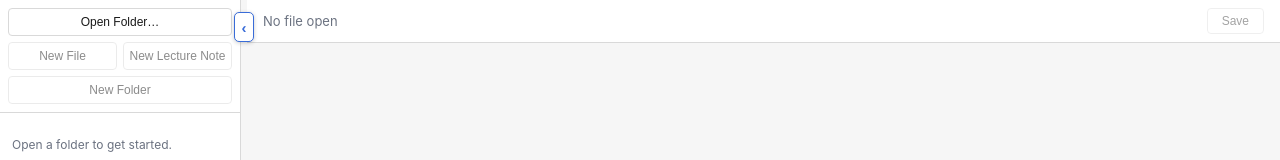
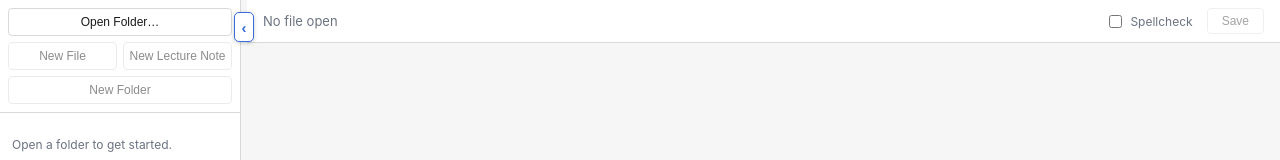
Before and after one commit to NorwegianKiwi-glitch/markdown-notepad, a React (Vite) app: page / in a window 1280 px wide. Shown: the top 160 px of the page. Built offline with nearby package versions, Linux system fonts and the light colour scheme.

Commit message:
feat: add spellcheck toggle and integrate with editor; optimize memory usage for Linux builds

```diff
--- a/src/App.css
+++ b/src/App.css
@@ -86,6 +86,22 @@ body.resizing-col * {
   display: inline-block;
 }
 
+.header-actions {
+  display: flex;
+  align-items: center;
+  gap: 14px;
+}
+
+.spellcheck-toggle {
+  display: flex;
+  align-items: center;
+  gap: 5px;
+  font-size: 12px;
+  color: var(--muted-text);
+  cursor: pointer;
+  user-select: none;
+}
+
 .workspace-header button {
   font-size: 12px;
   padding: 5px 14px;
--- a/src/App.tsx
+++ b/src/App.tsx
@@ -32,6 +32,7 @@ const AUTOSAVE_DELAY_MS = 1500;
 
 const LAST_FOLDER_KEY = "lastOpenedFolder";
 const LAST_FILE_KEY = "lastOpenedFile";
+const SPELLCHECK_KEY = "spellcheckEnabled";
 
 function isPathInside(child: string, parent: string): boolean {
   return child === parent || child.startsWith(parent + "\\") || child.startsWith(parent + "/");
@@ -47,6 +48,20 @@ function App() {
   const [errorMessage, setErrorMessage] = useState<string | null>(null);
   const [tagsByFile, setTagsByFile] = useState<Record<string, string[]>>({});
   const [quickSwitcherOpen, setQuickSwitcherOpen] = useState(false);
+  // Off by default: nspell has to parse ~6MB of English + Norwegian dictionary
+  // data into memory the first time it loads, so notes that don't need it
+  // shouldn't pay for it unasked.
+  const [spellcheckEnabled, setSpellcheckEnabled] = useState(
+    () => localStorage.getItem(SPELLCHECK_KEY) === "true",
+  );
+
+  function toggleSpellcheck() {
+    setSpellcheckEnabled((prev) => {
+      const next = !prev;
+      localStorage.setItem(SPELLCHECK_KEY, String(next));
+      return next;
+    });
+  }
 
   const sidebarResize = useResizableWidth({
     defaultWidth: 240,
@@ -346,9 +361,15 @@ function App() {
             {activeFile ? basename(activeFile) : "No file open"}
             {isDirty && <span className="dirty-dot" title="Unsaved changes" />}
           </span>
-          <button type="button" onClick={handleSave} disabled={!activeFile || !isDirty}>
-            Save
-          </button>
+          <div className="header-actions">
+            <label className="spellcheck-toggle">
+              <input type="checkbox" checked={spellcheckEnabled} onChange={toggleSpellcheck} />
+              Spellcheck
+            </label>
+            <button type="button" onClick={handleSave} disabled={!activeFile || !isDirty}>
+              Save
+            </button>
+          </div>
         </div>
         {errorMessage && <div className="error-banner">{errorMessage}</div>}
         <div className="panes">
@@ -357,11 +378,13 @@ function App() {
               <PlainTextEditor value={content} onChange={setContent} />
             ) : (
               <Editor
+                key={spellcheckEnabled ? "spellcheck-on" : "spellcheck-off"}
                 value={content}
                 onChange={setContent}
                 noteDir={dirname(activeFile)}
                 noteNames={noteNames}
                 onNavigateToNote={handleNavigateToNote}
+                spellcheckEnabled={spellcheckEnabled}
               />
             )
           ) : (
--- a/src/components/Editor.tsx
+++ b/src/components/Editor.tsx
@@ -29,6 +29,7 @@ interface EditorProps {
   noteDir: string | null;
   noteNames: string[];
   onNavigateToNote: (name: string) => void;
+  spellcheckEnabled: boolean;
 }
 
 interface HeadingItem {
@@ -53,7 +54,14 @@ function getHeadings(editor: TiptapEditor): HeadingItem[] {
   return headings;
 }
 
-export function Editor({ value, onChange, noteDir, noteNames, onNavigateToNote }: EditorProps) {
+export function Editor({
+  value,
+  onChange,
+  noteDir,
+  noteNames,
+  onNavigateToNote,
+  spellcheckEnabled,
+}: EditorProps) {
   const lastEmitted = useRef(value);
   const noteDirRef = useRef(noteDir);
   noteDirRef.current = noteDir;
@@ -100,7 +108,7 @@ export function Editor({ value, onChange, noteDir, noteNames, onNavigateToNote }
         onNavigate: (target) => onNavigateToNoteRef.current(target),
       }),
       BlockSpacing,
-      SpellCheck,
+      ...(spellcheckEnabled ? [SpellCheck] : []),
     ],
     content: value,
     contentType: "markdown",
--- a/src/tiptap/nodes/MathNodeView.tsx
+++ b/src/tiptap/nodes/MathNodeView.tsx
@@ -1,16 +1,38 @@
-import { useState } from "react";
+import { useEffect, useState } from "react";
 import { NodeViewWrapper, type NodeViewProps } from "@tiptap/react";
-import katex from "katex";
-import "katex/dist/katex.min.css";
 
 interface MathNodeViewProps extends NodeViewProps {
   display: "inline" | "block";
 }
 
+// katex is only needed once a note actually contains a formula, so it's
+// fetched on first render rather than bundled into every editor session.
+let katexPromise: Promise<typeof import("katex")["default"]> | null = null;
+
+function getKatex() {
+  if (!katexPromise) {
+    katexPromise = Promise.all([import("katex"), import("katex/dist/katex.min.css")]).then(
+      ([mod]) => mod.default,
+    );
+  }
+  return katexPromise;
+}
+
 export function MathNodeView({ node, updateAttributes, selected, display }: MathNodeViewProps) {
   const [editing, setEditing] = useState(false);
+  const [katex, setKatex] = useState<typeof import("katex")["default"] | null>(null);
   const formula = (node.attrs.formula as string) ?? "";
   const wrapperTag = display === "block" ? "div" : "span";
+
+  useEffect(() => {
+    let cancelled = false;
+    getKatex().then((mod) => {
+      if (!cancelled) setKatex(mod);
+    });
+    return () => {
+      cancelled = true;
+    };
+  }, []);
 
   if (editing) {
     return (
@@ -33,12 +55,16 @@ export function MathNodeView({ node, updateAttributes, selected, display }: Math
   }
 
   let html: string;
+  if (!katex) {
+    html = `<span class="math-placeholder">Loading…</span>`;
+  } else {
     try {
       html = formula
         ? katex.renderToString(formula, { displayMode: display === "block", throwOnError: false })
         : `<span class="math-placeholder">${display === "block" ? "Block" : "Inline"} formula</span>`;
     } catch {
       html = `<span class="math-placeholder">Invalid formula</span>`;
+    }
   }
 
   return (
```
Also changed, not shown: 2 other files (tests, documents, lock files or other folders). Lines whose indentation alone changed are shown as unchanged.
